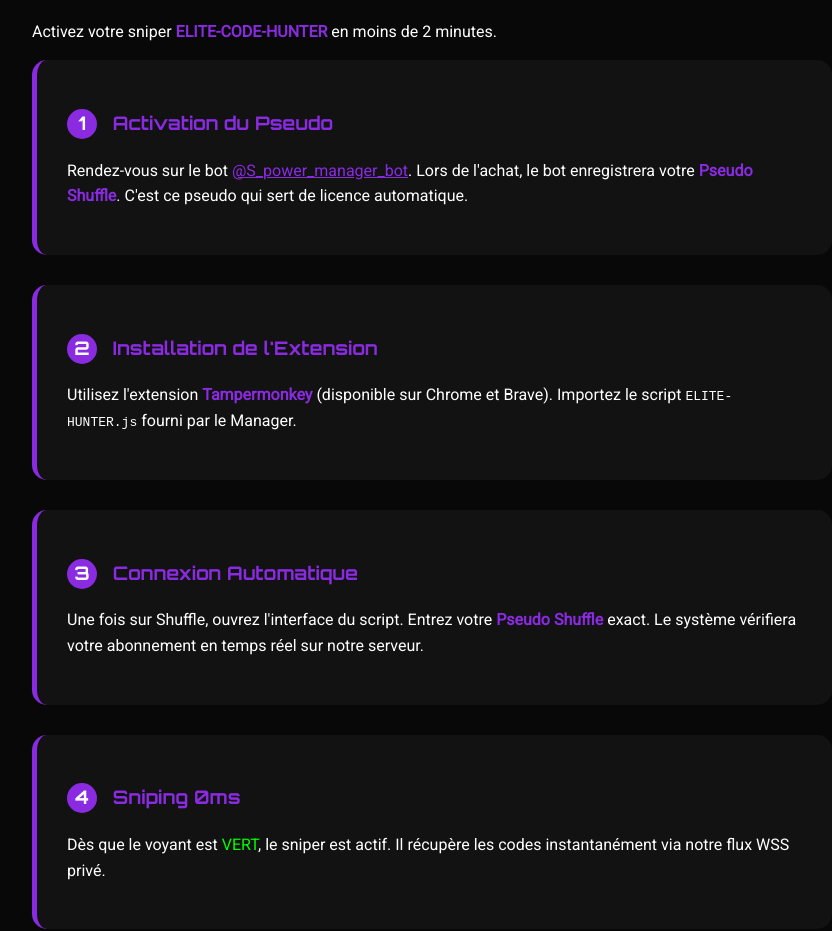
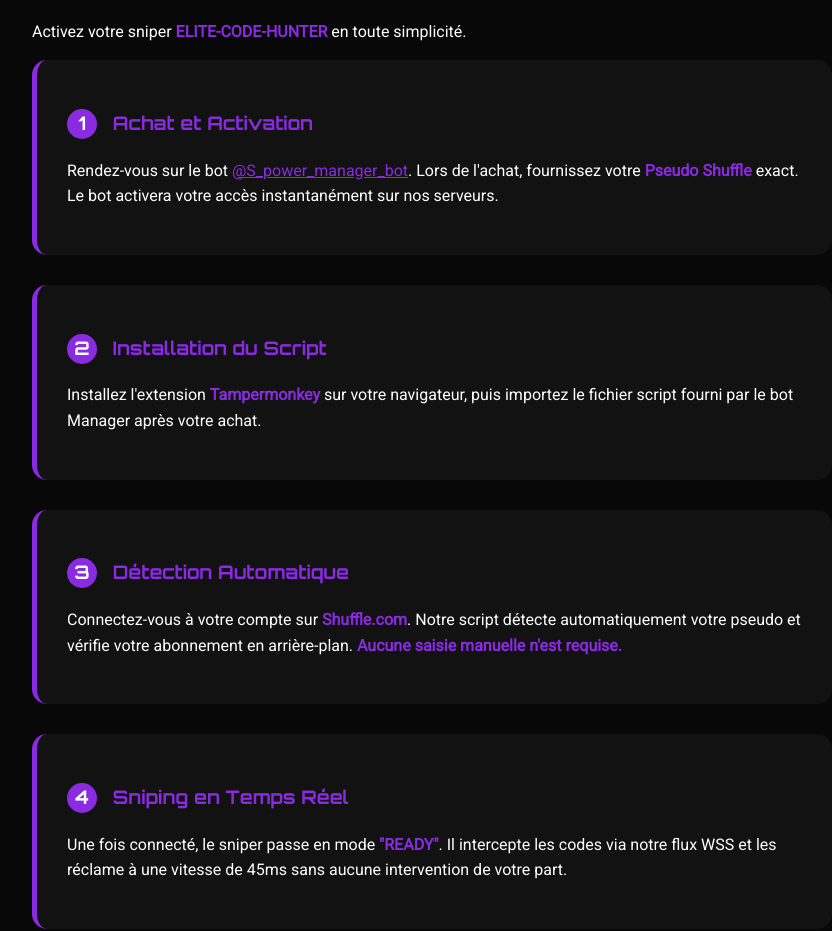
Before and after one commit to 5670haze-lgtm/ELITE-CODE-HUNTER, a plain HTML site: page guide.html in a window 1280 px wide. Shown: the part 182-1113 px from the top of the page, without its empty margins (208-1040 px from the left). Drawn offline with Linux system fonts and the light colour scheme.

Commit message:
Update installation guide steps and warnings

```diff
--- a/guide.html
+++ b/guide.html
@@ -31,33 +31,33 @@
 
     <div class="container">
         <h1>GUIDE D'INSTALLATION</h1>
-        <p>Activez votre sniper <strong>ELITE-CODE-HUNTER</strong> en moins de 2 minutes.</p>
+        <p>Activez votre sniper <strong>ELITE-CODE-HUNTER</strong> en toute simplicité.</p>
 
         <div class="step">
-            <h3><span class="step-number">1</span> Activation du Pseudo</h3>
-            <p>Rendez-vous sur le bot <a href="https://t.me/S_power_manager_bot" style="color: var(--primary);">@S_power_manager_bot</a>. Lors de l'achat, le bot enregistrera votre <strong>Pseudo Shuffle</strong>. C'est ce pseudo qui sert de licence automatique.</p>
+            <h3><span class="step-number">1</span> Achat et Activation</h3>
+            <p>Rendez-vous sur le bot <a href="https://t.me/S_power_manager_bot" style="color: var(--primary);">@S_power_manager_bot</a>. Lors de l'achat, fournissez votre <strong>Pseudo Shuffle</strong> exact. Le bot activera votre accès instantanément sur nos serveurs.</p>
         </div>
 
         <div class="step">
-            <h3><span class="step-number">2</span> Installation de l'Extension</h3>
-            <p>Utilisez l'extension <strong>Tampermonkey</strong> (disponible sur Chrome et Brave). Importez le script <code>ELITE-HUNTER.js</code> fourni par le Manager.</p>
+            <h3><span class="step-number">2</span> Installation du Script</h3>
+            <p>Installez l'extension <strong>Tampermonkey</strong> sur votre navigateur, puis importez le fichier script fourni par le bot Manager après votre achat.</p>
         </div>
 
         <div class="step">
-            <h3><span class="step-number">3</span> Connexion Automatique</h3>
-            <p>Une fois sur Shuffle, ouvrez l'interface du script. Entrez votre <strong>Pseudo Shuffle</strong> exact. Le système vérifiera votre abonnement en temps réel sur notre serveur.</p>
+            <h3><span class="step-number">3</span> Détection Automatique</h3>
+            <p>Connectez-vous à votre compte sur <strong>Shuffle.com</strong>. Notre script détecte automatiquement votre pseudo et vérifie votre abonnement en arrière-plan. <strong>Aucune saisie manuelle n'est requise.</strong></p>
         </div>
 
         <div class="step">
-            <h3><span class="step-number">4</span> Sniping 0ms</h3>
-            <p>Dès que le voyant est <span style="color: #00ff00;">VERT</span>, le sniper est actif. Il récupère les codes instantanément via notre flux WSS privé.</p>
+            <h3><span class="step-number">4</span> Sniping en Temps Réel</h3>
+            <p>Une fois connecté, le sniper passe en mode <strong>"READY"</strong>. Il intercepte les codes via notre flux WSS et les réclame à une vitesse de 45ms sans aucune intervention de votre part.</p>
         </div>
 
         <div class="warning">
-            <strong>⚠️ ATTENTION :</strong> Votre abonnement est strictement lié à votre pseudo Shuffle. Toute modification de pseudo ou tentative de double connexion IP entraînera un blocage de l'accès.
+            <strong>⚠️ SÉCURITÉ :</strong> Le script est lié à votre pseudo Shuffle. Si vous changez de pseudo, contactez le support via le bot pour mettre à jour votre licence.
         </div>
 
-        <footer>&copy; 2026 ELITE-CODE-HUNTER</footer>
+        <footer>&copy; 2026 ELITE-CODE-HUNTER - 100% Automatisé</footer>
     </div>
 
 </body>
```
